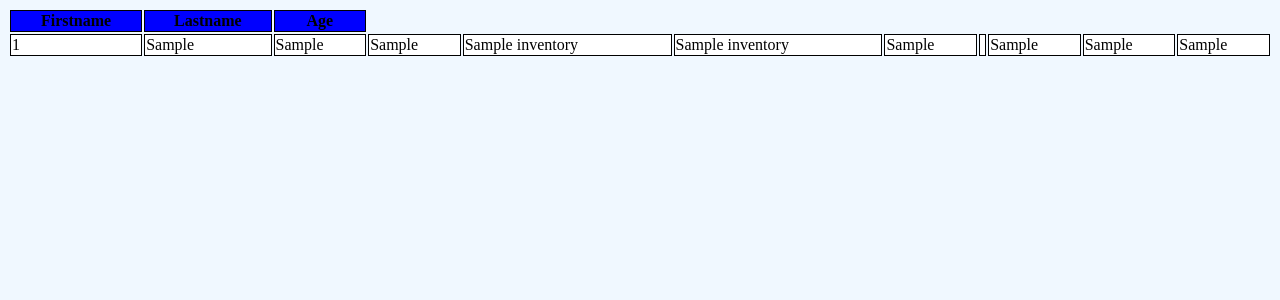
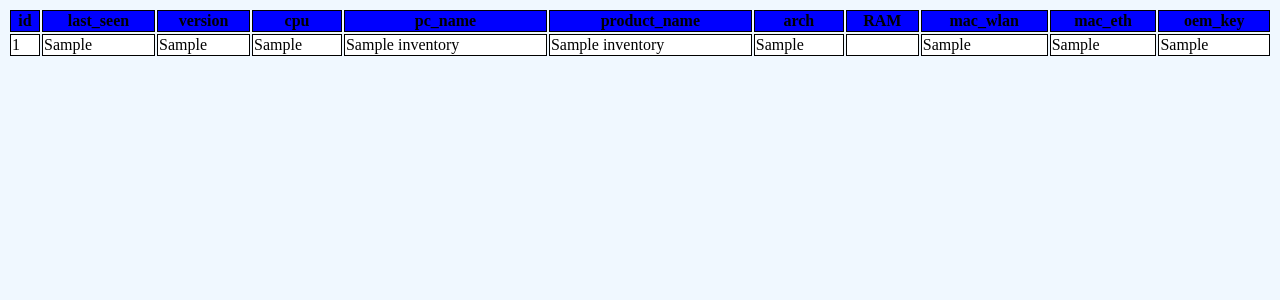
Before and after one commit to Atm0n/auto-pc-inventory, a PHP site: page / in a window 1280 px wide. Shown: the top 300 px of the page. Run offline with PHP 8.4, Linux system fonts and the light colour scheme; tables that the repository leaves empty or names only in its code hold one stand-in row (values such as "Sample post"); data that the repository does not hold is empty.

Commit message:
Update index.php

```diff
--- a/viewer/index.php
+++ b/viewer/index.php
@@ -4,25 +4,28 @@
     <body>
         <table style="width:100%">
   <tr>
-    <th>Firstname</th>
-    <th>Lastname</th>
-    <th>Age</th>
+    <th>id</th>
+    <th>last_seen</th>
+    <th>version</th>
+      <th>cpu</th>
+      <th>pc_name</th>
+      <th>product_name</th>
+      <th>arch</th>
+      <th>RAM</th>
+      <th>mac_wlan</th>
+      <th>mac_eth</th>
+      <th>oem_key</th>
   </tr>
         <?php
 require_once('config.php');
-
 error_reporting(E_ALL);
 ini_set('display_errors', 1);
-
 $sql = "SELECT * FROM inventory";
 $result = $db->query($sql);
-
 if (!$result) {
     die('Invalid query: ' . mysqli_error());
 }
-
 $row_cnt = $result->num_rows;
-
 if ($row_cnt > 0) {
     // output data of each row
     while($row = $result->fetch_assoc()) {
```
